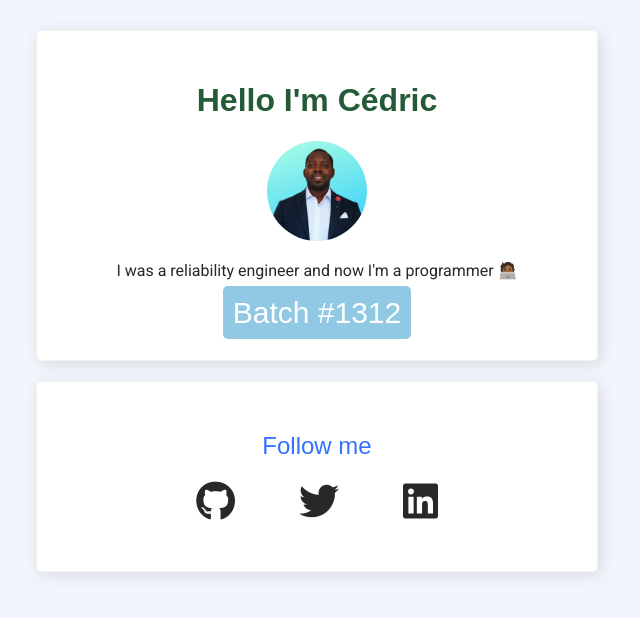
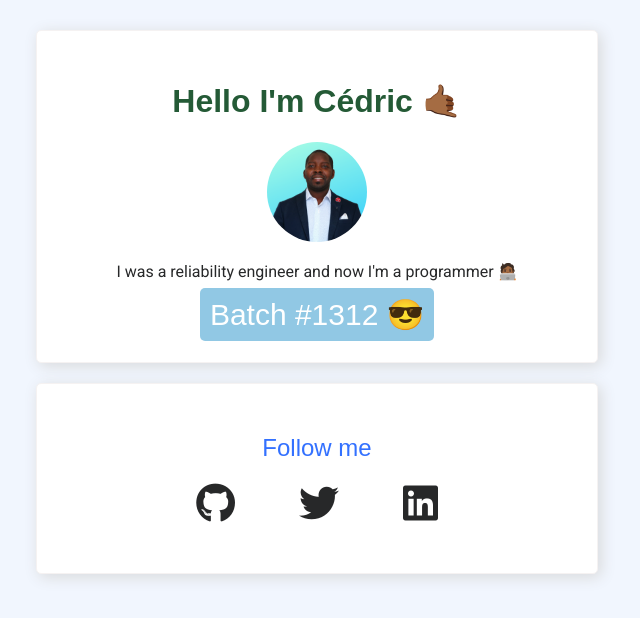
Before and after one commit to Zaenkod/profile, a plain HTML site: page index.html in a window 1280 px wide. Shown: the whole page, without its empty margins (374-1014 px from the left). Drawn offline with Linux system fonts and the light colour scheme; a web font is replaced by a local one.

Commit message:
made my profile prettier

```diff
--- a/index.html
+++ b/index.html
@@ -16,10 +16,10 @@
 <body>
   <div class="container">
     <div class="card-white text-center shadowed">
-      <h1>Hello I'm Cédric</h1>
+      <h1>Hello I'm Cédric 🤙🏾</h1>
       <img src="images/Photo_linkedin2023.png" width=100px height=100px alt="Cédric profile picture" class="img-circle">
       <p>I was a reliability engineer and now I'm a programmer 🧑🏾‍💻</p>
-      <a href="https://kitt.lewagon.com/alumni?search=1312" target="_blank" id="btn-green">Batch #1312</a>
+      <a href="https://kitt.lewagon.com/alumni?search=1312" target="_blank" id="btn-green">Batch #1312 😎</a>
     </div>
     <div class="card-white text-center shadowed">
       <h2>Follow me</h2>
```
